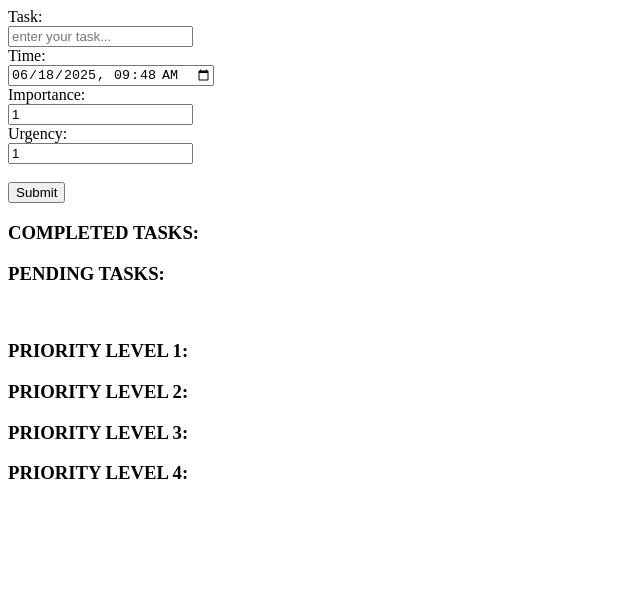
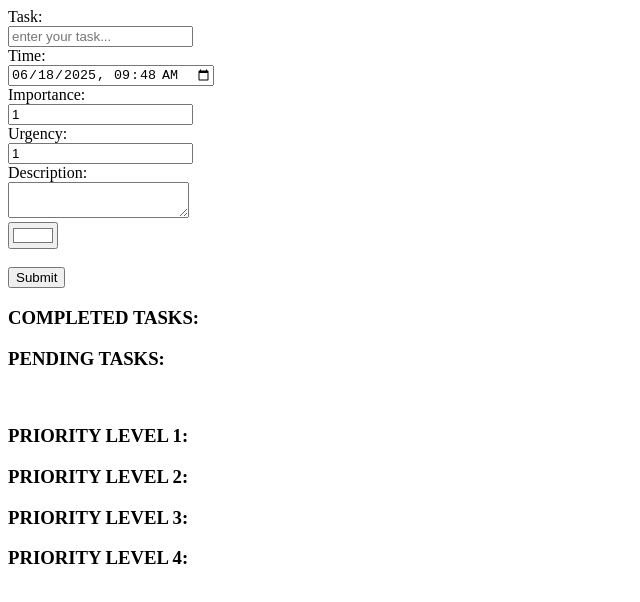
Before and after one commit to roy-herzlichkeit/Apple-TODO, a React (Vite) app: page / in a window 1280 px wide. Shown: the top 602 px of the page, without its empty margins (0-640 px from the left). Built offline with nearby package versions, Linux system fonts and the light colour scheme; the HTML template or start-up script is replaced by a standard one.

Commit message:
Commit-9: v0.5.0

```diff
--- a/package.json
+++ b/package.json
@@ -12,6 +12,7 @@
   "dependencies": {
     "@tailwindcss/vite": "^4.1.10",
     "react": "^19.1.0",
+    "react-color": "^2.19.3",
     "react-dom": "^19.1.0",
     "tailwindcss": "^4.1.10",
     "uuid": "^11.1.0",
--- /dev/null
+++ b/src/components/ColorPicker.jsx
@@ -0,0 +1,12 @@
+const ColorPicker = ({ color = "#ffffff", onChange }) => {
+  return (
+    <input
+      type="color"
+      value={color}
+      onChange={(e) => onChange(e.target.value)}
+      title="Select color"
+    />
+  );
+};
+
+export default ColorPicker;
--- a/src/components/CompletedTasks.jsx
+++ b/src/components/CompletedTasks.jsx
@@ -16,7 +16,7 @@ const CompletedTasks = ({ list, onEdit }) => {
 
   const handleEdit = useCallback((id) => {
     const itemToEdit = list.find(item => item.id === id);
-    const res = onEdit(itemToEdit.title, itemToEdit.remTime, itemToEdit.importance, itemToEdit.urgency, itemToEdit.priority);
+    const res = onEdit(itemToEdit.title, itemToEdit.remTime, itemToEdit.importance, itemToEdit.urgency, itemToEdit.priority, itemToEdit.desc, itemToEdit.color);
     if (res)
       store.list = snap.list.filter(item => item.id !== id);
   }, [snap.list, list, onEdit]);
@@ -25,7 +25,7 @@ const CompletedTasks = ({ list, onEdit }) => {
     <div>
       <h3>COMPLETED TASKS:</h3>
       {
-        list.map(item => !item.status && <Task key={item.id} title={item.title} remTime={item.remTime} handleDeletion={() => handleDeletion(item.id)} handleToggle={() => handleToggle(item.id)} handleEdit={() => handleEdit(item.id)} />)
+        list.map(item => !item.status && <Task key={item.id} desc={item.desc} title={item.title} remTime={item.remTime} color={item.color} handleDeletion={() => handleDeletion(item.id)} handleToggle={() => handleToggle(item.id)} handleEdit={() => handleEdit(item.id)} />)
       }
     </div>
   );
--- a/src/components/InputBox.jsx
+++ b/src/components/InputBox.jsx
@@ -2,14 +2,17 @@ import { useState, useEffect } from "react";
 import { useSnapshot } from "valtio";
 import { v4 as uuidv4 } from "uuid";
 import { store, getLocalDateTime, getPriority } from "../utils";
+import ColorPicker from "./ColorPicker";
 
-const InputBox = ({ initialText, initialRemTime, initialImportance, initialUrgency, initialPriority, onAfterSubmit }) => {
+const InputBox = ({ initialText, initialRemTime, initialImportance, initialUrgency, initialPriority, initialDesc, initialColor, onAfterSubmit }) => {
   const snap = useSnapshot(store);
   const [text, setText] = useState(initialText);
   const [remTime, setRemTime] = useState(() => getLocalDateTime(new Date(Date.now())));
   const [importance, setImportance] = useState(initialImportance);
   const [urgency, setUrgency] = useState(initialUrgency);
   const [priority, setPriority] = useState(initialPriority);
+  const [desc, setDesc] = useState(initialDesc);
+  const [color, setColor] = useState(initialColor);
 
   useEffect(() => {
     setText(initialText);
@@ -40,6 +43,14 @@ const InputBox = ({ initialText, initialRemTime, initialImportance, initialUrgen
     setPriority(initialPriority);
   }, [initialPriority]);
 
+  useEffect(() => {
+    setDesc(initialDesc);
+  }, [initialDesc]);
+
+  useEffect(() => {
+    setColor(initialColor);
+  }, [initialColor]);
+
   const handleSubmit = (e) => {
     e.preventDefault();
     if (!text.trim())
@@ -47,11 +58,13 @@ const InputBox = ({ initialText, initialRemTime, initialImportance, initialUrgen
     const title = text.trim();
     const id = uuidv4();
     const priority = getPriority(importance, urgency);
-    store.list = [...snap.list, { id, title, status: true, remTime, importance, urgency, priority: priority }];
+    store.list = [...snap.list, { id, title, status: true, remTime, importance, urgency, priority: priority, desc: desc.trim(), color }];
     setText("");
     setRemTime(getLocalDateTime(new Date(Date.now())));
     setImportance(1);
     setUrgency(1);
+    setDesc("");
+    setColor("#ffffff");
     if (onAfterSubmit) {
       onAfterSubmit();
     }
@@ -86,6 +99,12 @@ const InputBox = ({ initialText, initialRemTime, initialImportance, initialUrgen
           <br />
           <input value={urgency} type="number" name="urgency" id="urgency" onChange={(e) => setUrgency(e.target.value)} />
           <br />
+          <label htmlFor="desc">Description:</label>
+          <br />
+          <textarea name="desc" id="desc" value={desc} onChange={(e) => setDesc(e.target.value)}></textarea>
+          <br />
+          <ColorPicker color={color} onChange={setColor} />
+          <br />
           <br />
           <button type="submit">Submit</button>
         </form>
--- a/src/components/PendingTasks.jsx
+++ b/src/components/PendingTasks.jsx
@@ -24,7 +24,7 @@ const PendingTasks = ({ list, onEdit }) => {
 
   const handleEdit = useCallback((id) => {
     const itemToEdit = list.find(item => item.id === id);
-    const res = onEdit(itemToEdit.title, itemToEdit.remTime, itemToEdit.importance, itemToEdit.urgency, itemToEdit.priority);
+    const res = onEdit(itemToEdit.title, itemToEdit.remTime, itemToEdit.importance, itemToEdit.urgency, itemToEdit.priority, itemToEdit.desc, itemToEdit.color);
     if (res)
       store.list = snap.list.filter(item => item.id !== id);
   }, [snap.list, list, onEdit]);
@@ -38,19 +38,19 @@ const PendingTasks = ({ list, onEdit }) => {
       <h3>
         PRIORITY LEVEL 1:
       </h3>
-      {grouped[1].map(item => <Task key={item.id} title={item.title} priority={item.priority} remTime={item.remTime} handleDeletion={() => handleDeletion(item.id)} handleToggle={() => handleToggle(item.id)} handleEdit={() => handleEdit(item.id)} />)}
+      {grouped[1].map(item => <Task key={item.id} color={item.color} desc={item.desc} title={item.title} priority={item.priority} remTime={item.remTime} handleDeletion={() => handleDeletion(item.id)} handleToggle={() => handleToggle(item.id)} handleEdit={() => handleEdit(item.id)} />)}
       <h3>
         PRIORITY LEVEL 2:
       </h3>
-      {grouped[2].map(item => <Task key={item.id} title={item.title} priority={item.priority} remTime={item.remTime} handleDeletion={() => handleDeletion(item.id)} handleToggle={() => handleToggle(item.id)} handleEdit={() => handleEdit(item.id)} />)}
+      {grouped[2].map(item => <Task key={item.id} color={item.color} desc={item.desc} title={item.title} priority={item.priority} remTime={item.remTime} handleDeletion={() => handleDeletion(item.id)} handleToggle={() => handleToggle(item.id)} handleEdit={() => handleEdit(item.id)} />)}
       <h3>
         PRIORITY LEVEL 3:
       </h3>
-      {grouped[3].map(item => <Task key={item.id} title={item.title} priority={item.priority} remTime={item.remTime} handleDeletion={() => handleDeletion(item.id)} handleToggle={() => handleToggle(item.id)} handleEdit={() => handleEdit(item.id)} />)}
+      {grouped[3].map(item => <Task key={item.id} color={item.color} desc={item.desc} title={item.title} priority={item.priority} remTime={item.remTime} handleDeletion={() => handleDeletion(item.id)} handleToggle={() => handleToggle(item.id)} handleEdit={() => handleEdit(item.id)} />)}
       <h3>
         PRIORITY LEVEL 4:
       </h3>
-      {grouped[4].map(item => <Task key={item.id} title={item.title} priority={item.priority} remTime={item.remTime} handleDeletion={() => handleDeletion(item.id)} handleToggle={() => handleToggle(item.id)} handleEdit={() => handleEdit(item.id)} />)}
+      {grouped[4].map(item => <Task key={item.id} color={item.color} desc={item.desc} title={item.title} priority={item.priority} remTime={item.remTime} handleDeletion={() => handleDeletion(item.id)} handleToggle={() => handleToggle(item.id)} handleEdit={() => handleEdit(item.id)} />)}
     </div>
   );
 }
--- a/src/components/Task.jsx
+++ b/src/components/Task.jsx
@@ -1,12 +1,16 @@
-import React, { memo } from "react";
+import React, { memo, useMemo } from "react";
 import { calculateRemaining } from "../utils";
 
-const Task = ({ title, remTime, priority=0, handleToggle, handleDeletion, handleEdit }) => {
+const Task = ({ title, desc, remTime, color, priority=0, handleToggle, handleDeletion, handleEdit }) => {
+  const remaining = useMemo(() => calculateRemaining(remTime), [remTime]);
+
     return (
         <>
             <p>{title}</p>
-            {priority !== 0 && <p>{calculateRemaining(remTime)}</p>}
+            <p>{desc}</p>
+            {priority !== 0 && <p>{remaining}</p>}
             {priority !== 0 && <p>Priority Level: {priority}</p>}
+            <div style={{ display: 'inline-block', width: '10px', height: '10px', backgroundColor: color, marginRight: '8px' }} />
             <div id="status-btn"><button onClick={handleToggle}>MARK</button></div>
             <div id="status-btn"><button onClick={handleEdit}>EDIT</button></div>
             <div id="delete-btn"><button onClick={handleDeletion}>DEL</button></div>
--- a/src/components/User.jsx
+++ b/src/components/User.jsx
@@ -13,8 +13,10 @@ const User = () => {
     const [importance, setImportance] = useState(1);
     const [urgency, setUrgency] = useState(1);
     const [priority, setPriority] = useState(4);
+    const [desc, setDesc] = useState("");
+    const [color, setColor] = useState("#ffffff");
 
-    const onEdit = (taskTitle, taskTime, taskImportance, taskUrgency, taskPriority) => {
+    const onEdit = (taskTitle, taskTime, taskImportance, taskUrgency, taskPriority, taskDesc, taskColor) => {
         if (title) {
             alert("Please save or cancel the current edit before editing another task.");
             return false;
@@ -24,6 +26,8 @@ const User = () => {
         setImportance(taskImportance);
         setUrgency(taskUrgency);
         setPriority(taskPriority);
+        setDesc(taskDesc);
+        setColor(taskColor);
         return true;
     }
 
@@ -35,12 +39,16 @@ const User = () => {
                 initialImportance={importance}
                 initialUrgency={urgency}
                 initialPriority={priority}
+                initialDesc={desc}
+                initialColor={color}
                 onAfterSubmit={() => {
                     setTitle("");
                     setRemTime(getLocalDateTime());
                     setImportance(1);
                     setUrgency(1);
                     setPriority(4);
+                    setDesc("");
+                    setColor("#ffffff");
                 }}
             />
             <CompletedTasks list={list} onEdit={onEdit} />
```
Also changed, not shown: 1 other file (tests, documents, lock files or other folders).
